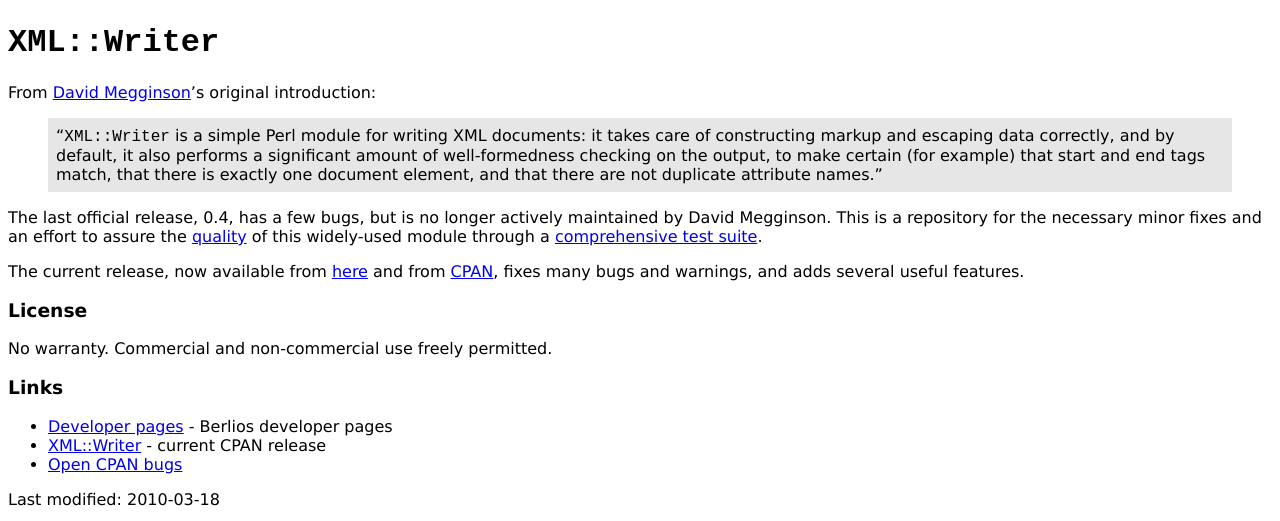
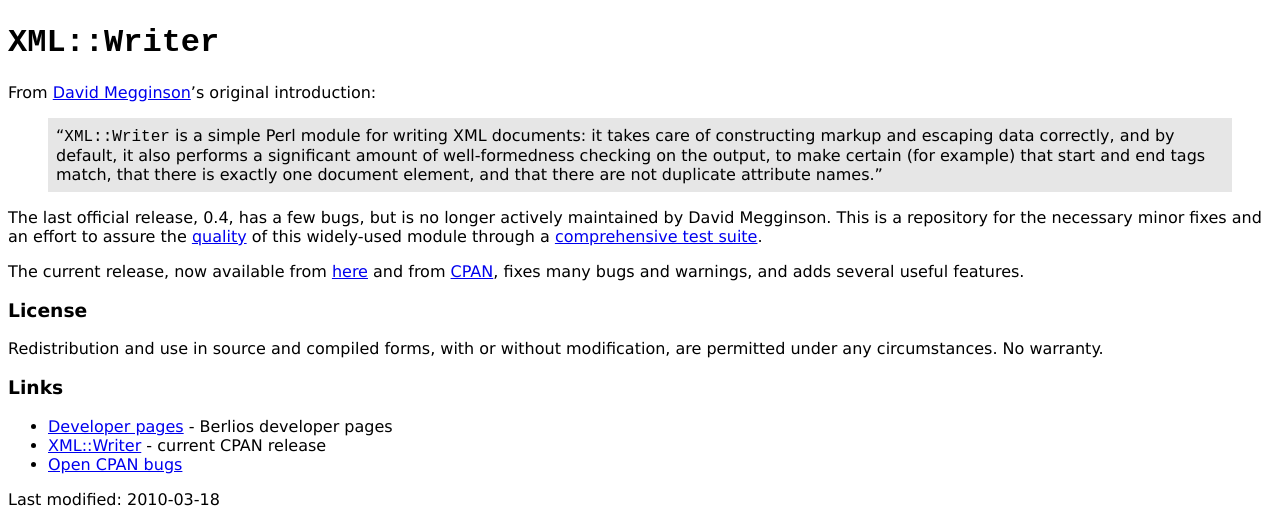
Before and after one commit to josephw/xml-writer-perl, a plain HTML site: page index.html in a window 1280 px wide. Shown: the top 521 px of the page. Drawn offline with Linux system fonts and the light colour scheme.

Commit message:
Explicitly allow modified distribution.
Change to a licence suggestion from debian-legal that addresses
their concerns without imposing any more constraints.

```diff
--- a/index.html
+++ b/index.html
@@ -37,7 +37,8 @@ title="search.cpan.org: Joseph Walton / XML-Writer">CPAN</a>,
 fixes many bugs and warnings, and adds several useful features.</p>
 
 <h3>License</h3>
-<p>No warranty.  Commercial and non-commercial use freely permitted.</p>
+<p>Redistribution and use in source and compiled forms, with or without
+modification, are permitted under any circumstances.  No warranty.</p>
 
 <h3>Links</h3>
 <ul>
```
Also changed, not shown: 3 other files.
